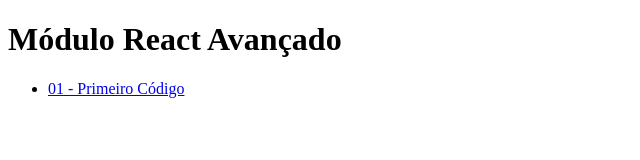
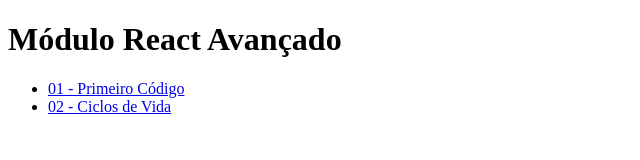
Before and after one commit to jonathanBenedito/modulo-react-avancado, a plain HTML site: page index.html in a window 1280 px wide. Shown: the whole page, without its empty margins (0-640 px from the left). Drawn offline with Linux system fonts and the light colour scheme.

Commit message:
Adicionado aula 2

```diff
--- a/index.html
+++ b/index.html
@@ -13,5 +13,9 @@
         <li>
             <a href="https://idyllic-marzipan-9dbc3b.netlify.app/" target="_blank">01 - Primeiro Código</a>
         </li>
+        <li>
+            <a href="https://inquisitive-haupia-8cc939.netlify.app/" target="_blank">02 - Ciclos de Vida</a>
+        </li>
+    </ul>
 </body>
 </html>
```
Also changed, not shown: 1 other file.
